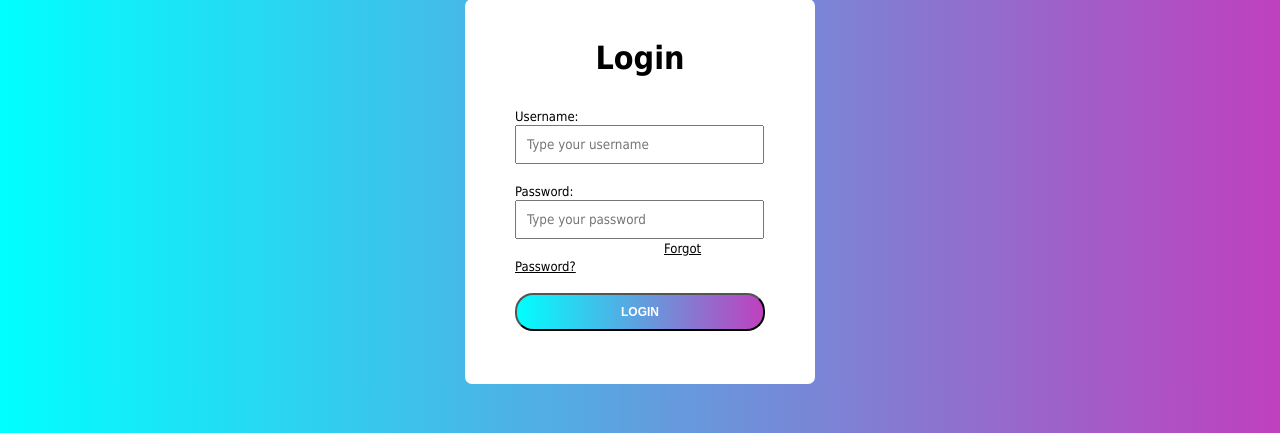
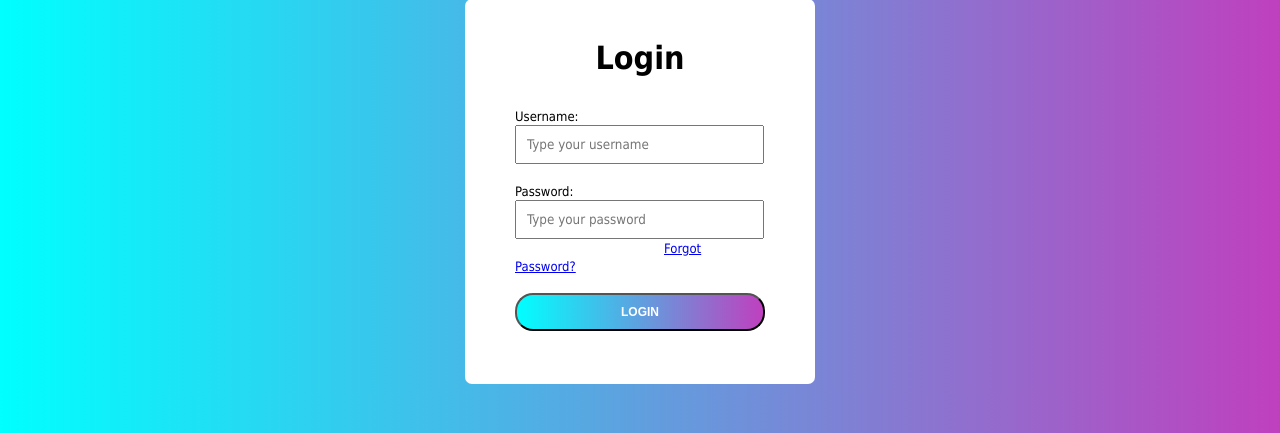
Before and after one commit to reddign/campuscartographers, a PHP site: page /login.html in a window 1280 px wide. Shown: the part 141-574 px from the top of the page. Run offline with PHP 8.4, Linux system fonts and the light colour scheme.

Commit message:
Update loginStyle.css

```diff
--- a/src/loginPage/loginStyle.css
+++ b/src/loginPage/loginStyle.css
@@ -46,10 +46,7 @@ label {
     padding-left: 149px;             /* place forgotPassword to the rightside of the div */
 }
 
-/* HyperLink Modifyers */
-a:link {
-    color: black;
-}
+/* HyperLink Modifiers */
 a:hover {
     color: #5CB8E4;
 }
```
